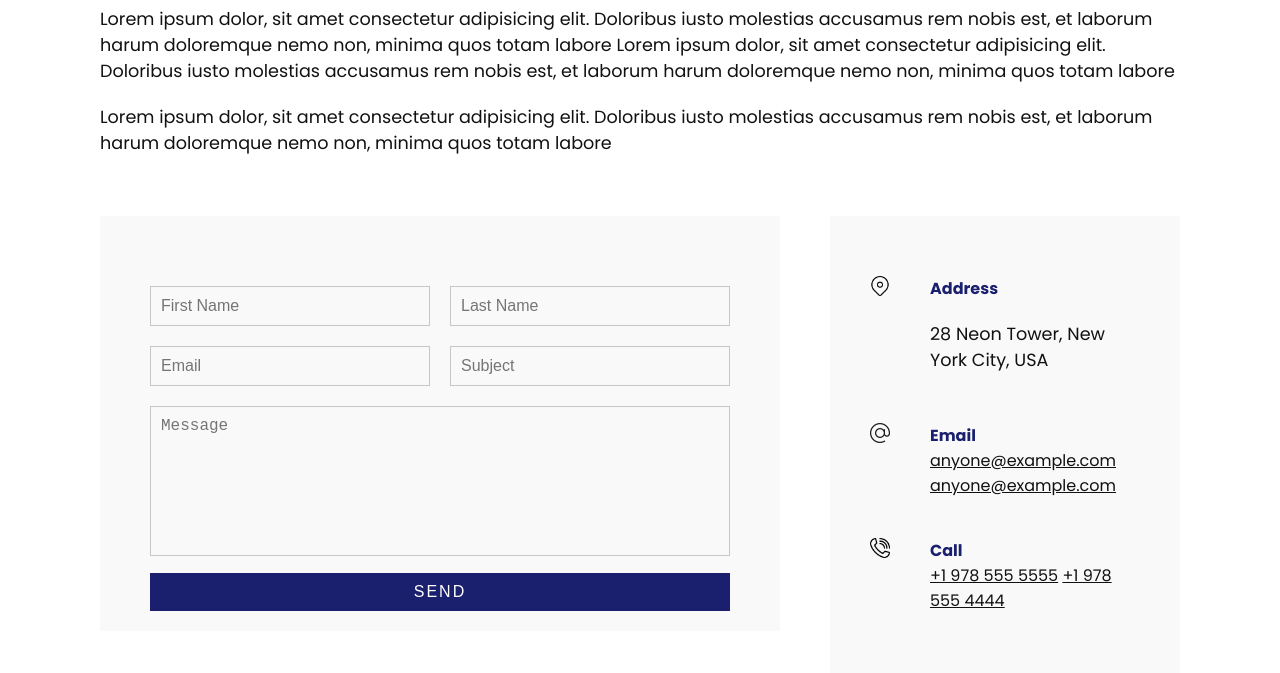
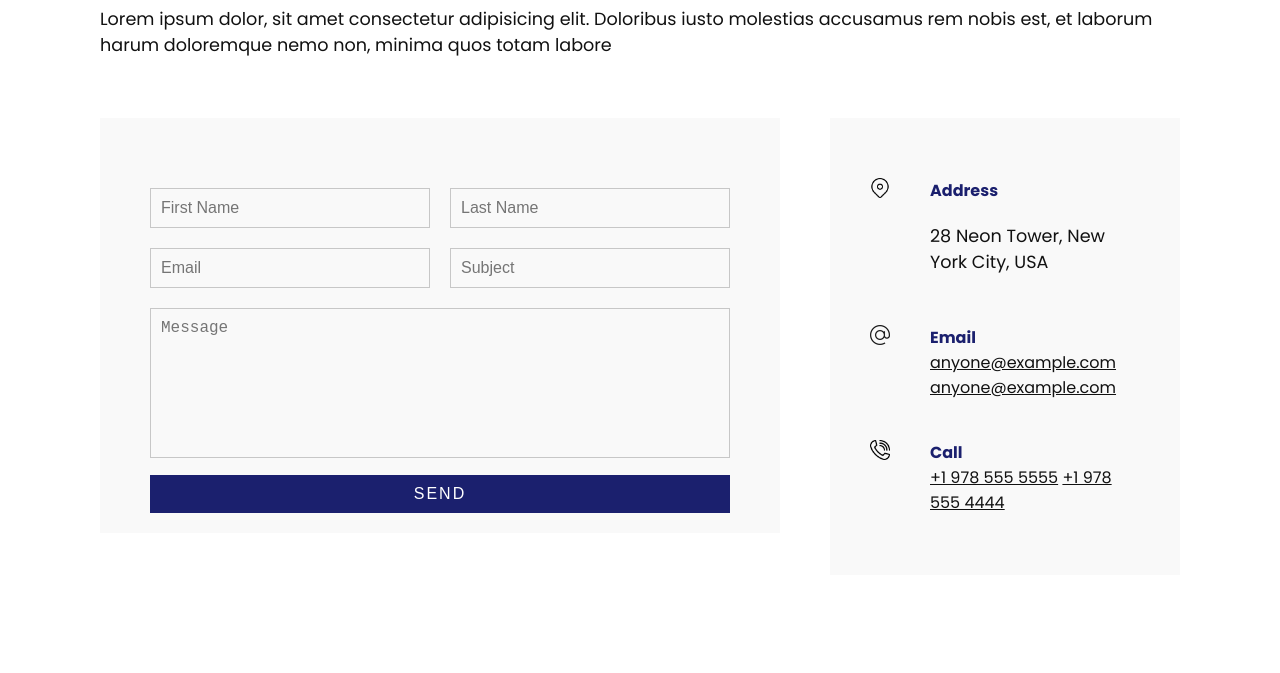
Before and after one commit to EdLiz07/ExamenPractico, a plain HTML site: page contact.html in a window 1280 px wide. Shown: the part 219-892 px from the top of the page. After the commit the page ends 860 px from the top, so only its background shows below. Drawn offline with Linux system fonts and the light colour scheme.

Commit message:
Se hicieron cambios desde el repo local en contact e index

```diff
--- a/contact.html
+++ b/contact.html
@@ -46,14 +46,6 @@
     <section>
       <div class="title">
         <h1>Contact us</h1>
-        <p>
-          Lorem ipsum dolor, sit amet consectetur adipisicing elit. Doloribus
-          iusto molestias accusamus rem nobis est, et laborum harum doloremque
-          nemo non, minima quos totam labore
-          Lorem ipsum dolor, sit amet consectetur adipisicing elit. Doloribus
-          iusto molestias accusamus rem nobis est, et laborum harum doloremque
-          nemo non, minima quos totam labore
-        </p>
         <p>
           Lorem ipsum dolor, sit amet consectetur adipisicing elit. Doloribus
           iusto molestias accusamus rem nobis est, et laborum harum doloremque
```
Also changed, not shown: index.html (+1 -7 lines).
